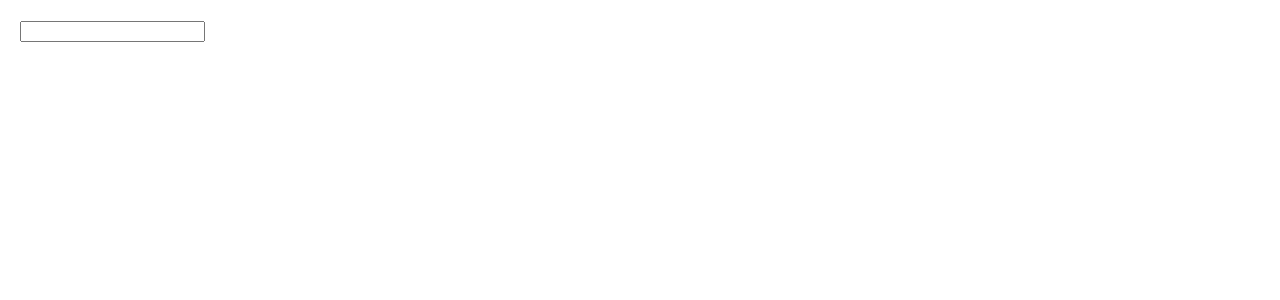
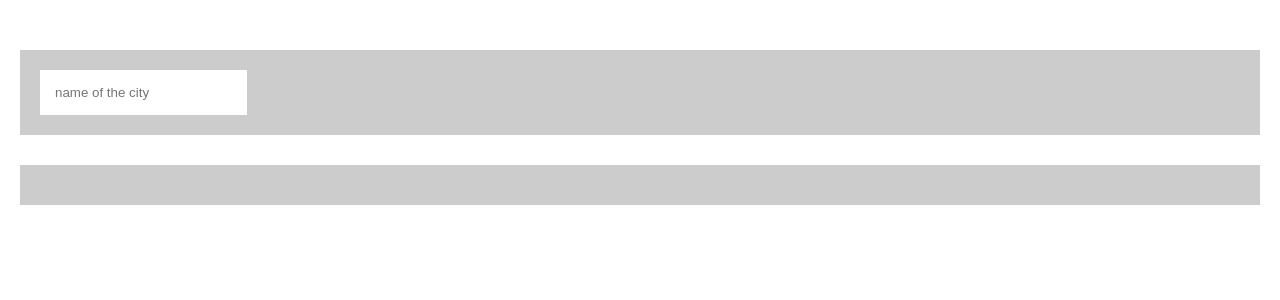
Before and after one commit to Vov4ukz53/Weather, a React (Create React App) app: page / in a window 1280 px wide. Shown: the top 300 px of the page. Built offline with nearby package versions, Linux system fonts and the light colour scheme.

Commit message:
added section and getApi

```diff
--- a/package.json
+++ b/package.json
@@ -7,6 +7,7 @@
     "@testing-library/jest-dom": "^5.16.4",
     "@testing-library/react": "^13.1.1",
     "@testing-library/user-event": "^13.5.0",
+    "axios": "^0.26.1",
     "gh-pages": "^3.2.3",
     "react": "^18.0.0",
     "react-dom": "^18.0.0",
--- a/public/index.html
+++ b/public/index.html
@@ -2,14 +2,14 @@
 <html lang="en">
   <head>
     <meta charset="utf-8" />
-    <link rel="icon" href="%PUBLIC_URL%/favicon.ico" />
+    <link rel="icon" href="%PUBLIC_URL%/" />
     <meta name="viewport" content="width=device-width, initial-scale=1" />
     <meta name="theme-color" content="#000000" />
     <meta
       name="description"
       content="Web site created using create-react-app"
     />
-    <link rel="apple-touch-icon" href="%PUBLIC_URL%/logo192.png" />
+    <link rel="apple-touch-icon" href="%PUBLIC_URL%/" />
     <!--
       manifest.json provides metadata used when your web app is installed on a
       user's mobile device or desktop. See https://developers.google.com/web/fundamentals/web-app-manifest/
--- /dev/null
+++ b/src/common/Section.js
@@ -0,0 +1,8 @@
+import styled from "styled-components";
+
+export const Section = styled.section`
+  margin: 30px 0;
+  padding: 20px;
+  background: #ccc;
+
+`;
--- /dev/null
+++ b/src/features/weatherPage/getApi.js
@@ -0,0 +1,5 @@
+import axios from "axios";
+
+export const getApi = async (apiUrl) => {
+  return (await axios.get(apiUrl).data)
+};
--- a/src/features/weatherPage/index.js
+++ b/src/features/weatherPage/index.js
@@ -1,19 +1,40 @@
+import { useState } from "react";
 import { Container } from "../../common/Container";
-
+import { Section } from "../../common/Section";
+import { Input } from "./styled";
 
 export const WeatherPage = () => {
+  const [value, setValue] = useState('');
+
+  const onFormSubmit = e => {
+    e.preventDefault();
+    console.log(value);
+    setValue('');
+  }
+
+  const onInputChange = ({ target }) => {
+    setValue(target.value);
+  }
 
   return (
     <Container>
-      <section>
-        <form>
-          <input
+      <Section>
+        <form
+          onSubmit={onFormSubmit}
+        >
+          <Input
+            value={value}
+            onChange={onInputChange}
             type="text"
+            placeholder="name of the city"
+          />
+        </form>
+      </Section>
+      <Section>
+        <div>
 
-          />
-
-        </form>
-      </section>
+        </div>
+      </Section>
     </Container>
   )
 };
--- /dev/null
+++ b/src/features/weatherPage/styled.js
@@ -0,0 +1,6 @@
+import styled from "styled-components";
+
+export const Input = styled.input`
+  padding: 15px;
+  border: none;
+`;
```
Also changed, not shown: 1 other file (tests, documents, lock files or other folders).
